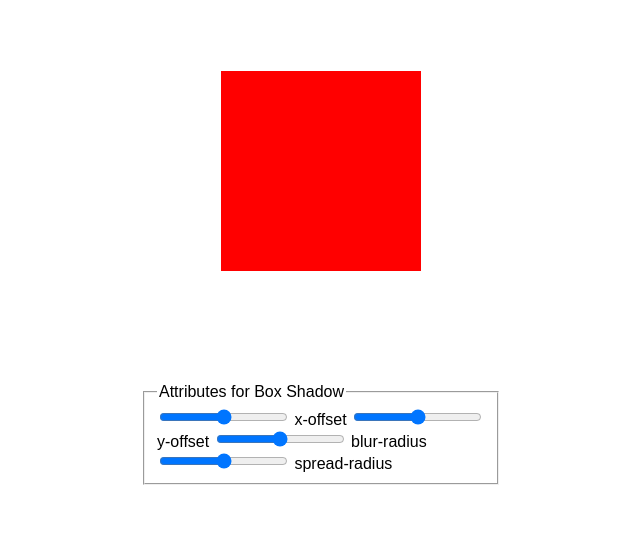
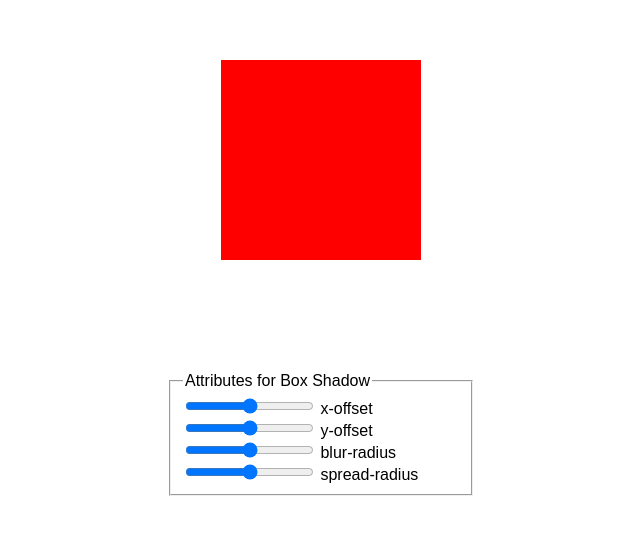
Before and after one commit to alexmaday/box-shadow-toy, a plain HTML site: page index.html in a window 1280 px wide. Shown: the part 124-658 px from the top of the page, without its empty margins (319-959 px from the left). Drawn offline with Linux system fonts and the light colour scheme.

Commit message:
remove extra div.ui, style form directly using constant width 308px

```diff
--- a/index.html
+++ b/index.html
@@ -10,7 +10,7 @@
   <body>
     <div class="container">
       <div id="box"></div>
-      <div class="ui">
+
       <form action="">
         <fieldset>
           <legend>Attributes for Box Shadow</legend>
@@ -54,7 +54,6 @@
         </fieldset>
       </form>
     </div>
-    </div>
     <script src="script.js"></script>
   </body>
 </html>
--- a/style.css
+++ b/style.css
@@ -12,9 +12,7 @@
   width: 25vh;
   margin-bottom: 100px;
 }
-.ui {
-  width: 30vw;
-}
 form {
+  width: 308px;
   padding: 12px;
 }
```
Also changed, not shown: 1 other file. Lines whose indentation alone changed are shown as unchanged.
